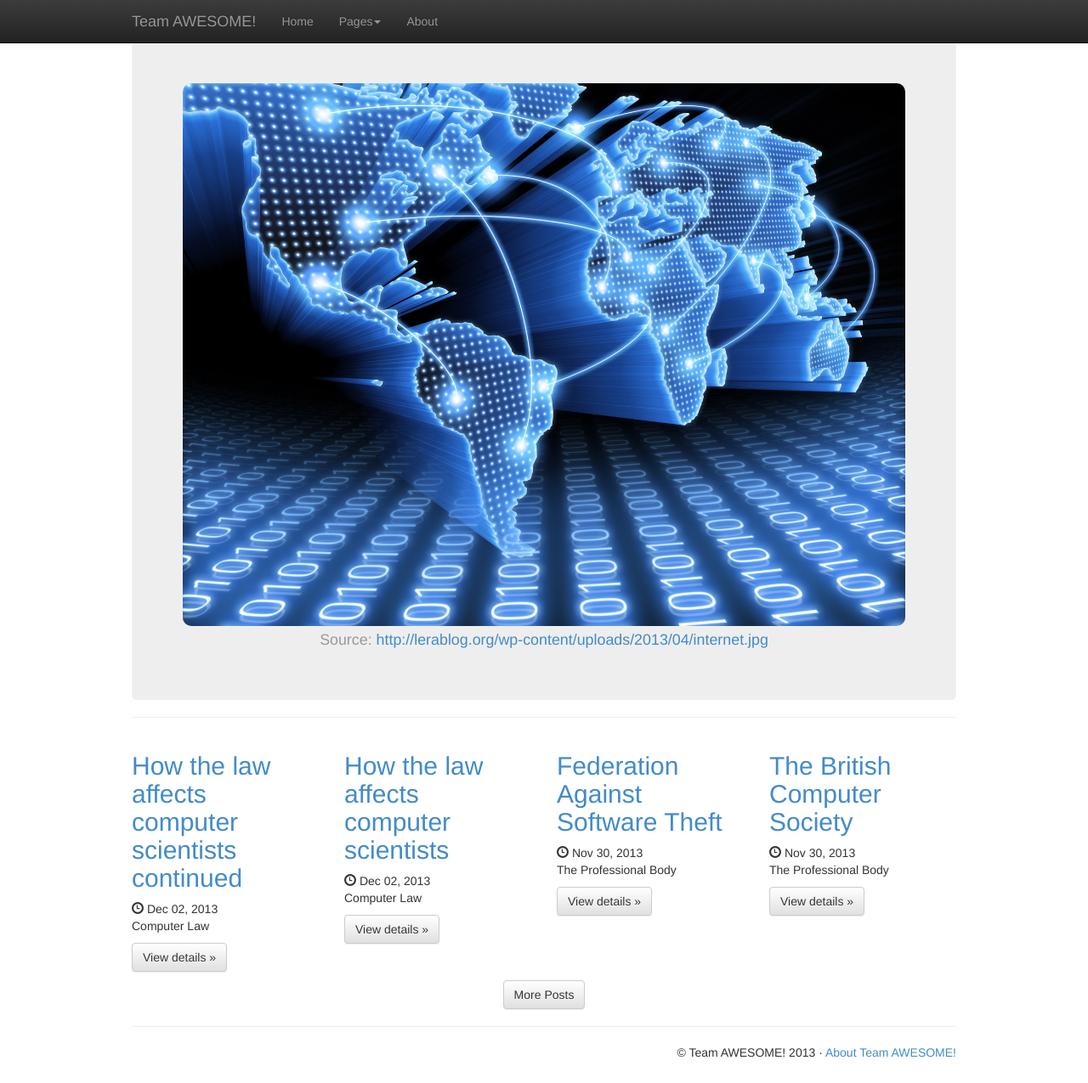
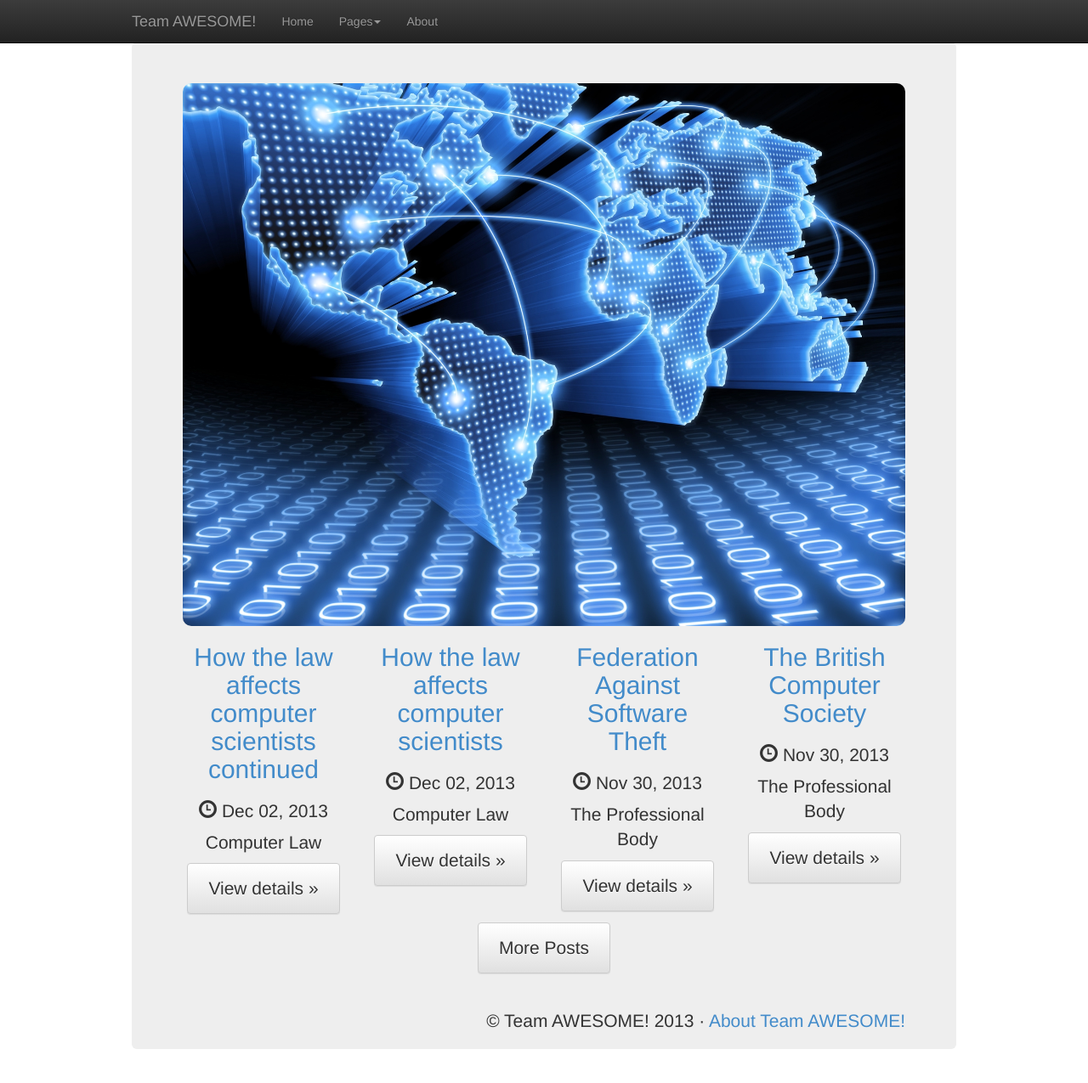
Before and after one commit to adamus1red/tripping-octo-adventure, a Jekyll site: the page built from index.html, in a window 1280 px wide and 1275 px high. Shown: the whole window at 85% size. Built offline with Jekyll 4.4.1, drawn with Linux system fonts in a browser that asks for light colours; Markdown is read by kramdown in place of the engine named in the settings.

Commit message:
Update index.html

```diff
--- a/index.html
+++ b/index.html
@@ -5,7 +5,7 @@
       <!-- Jumbotron -->
         <div class="hidden-xs jumbotron">
             <img class="img-responsive img-rounded" src="{{site.staticurl}}/images/logos/logo.jpg">
-            <p class="text-muted"><small>Source: <a href="http://lerablog.org/wp-content/uploads/2013/04/internet.jpg">http://lerablog.org/wp-content/uploads/2013/04/internet.jpg</a></small></p>
+            <!--Source: http://lerablog.org/wp-content/uploads/2013/04/internet.jpg"
         </div>
         <hr class="hidden-xs">
       <!-- Example row of columns -->
```
